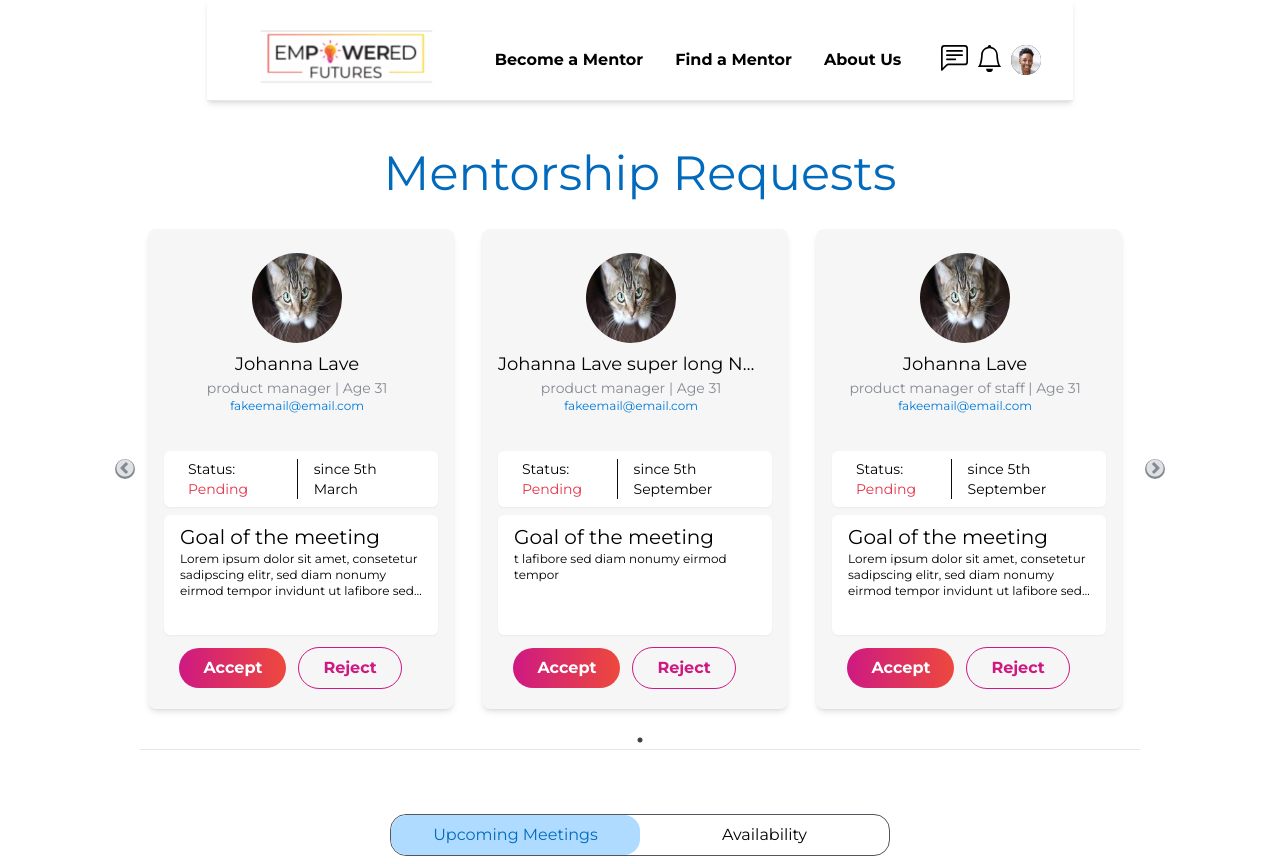
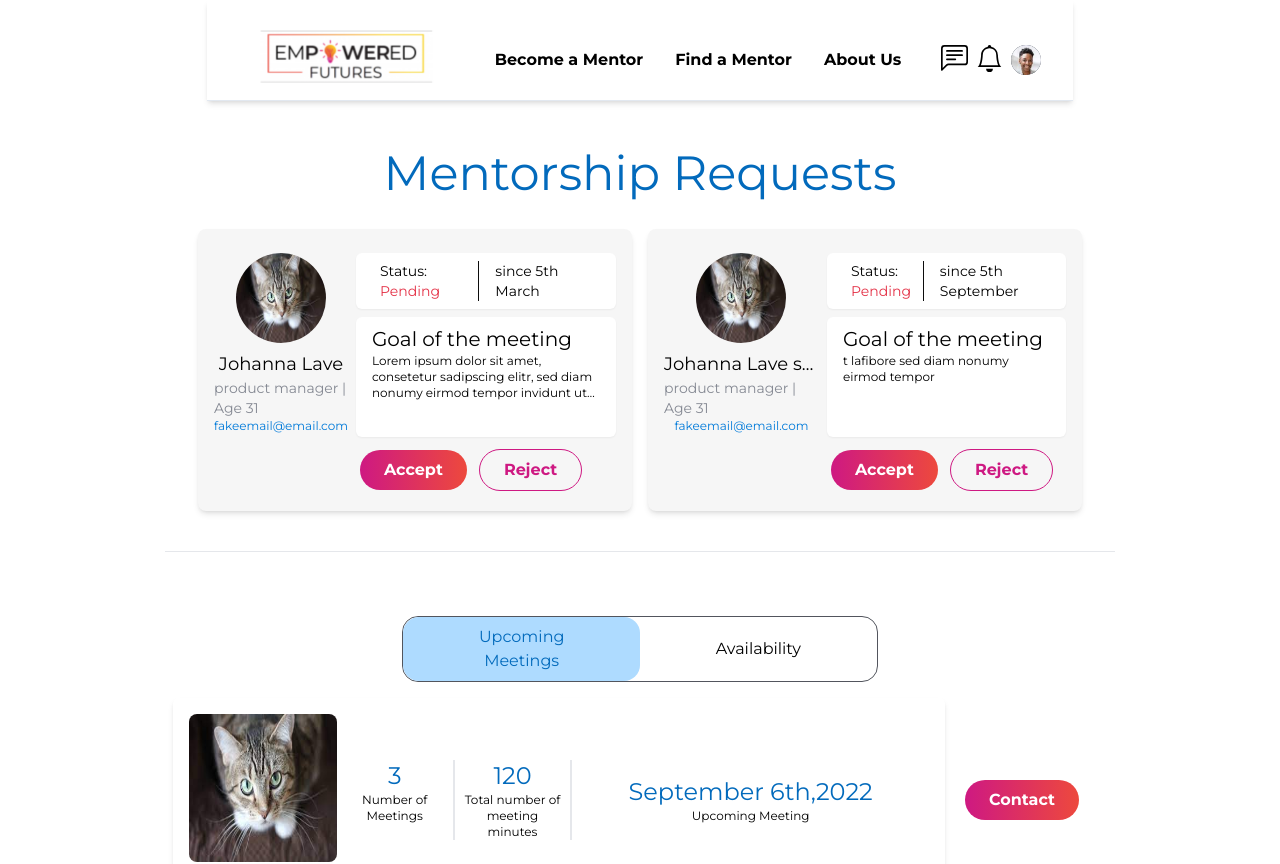
Before and after one commit to JasonXB/EF_Clone, a Next.js app: page /mentor-dashboard in a window 1280 px wide. Shown: the top 864 px of the page. Built offline with nearby package versions, Linux system fonts and the light colour scheme; what tw-elements would draw is missing.

Commit message:
typescript interfaces added

```diff
--- a/src/components/mentorDashboard/display-upcoming-availability.tsx
+++ b/src/components/mentorDashboard/display-upcoming-availability.tsx
@@ -46,11 +46,7 @@ const DisplayUpcomingAvailabilityContainer = () => {
                 </div>
               ) : (
                 placeholderDataForMeetings.map((each, i) => (
-                  <UpcomingMeetingCard
-                    key={i}
-                    props={each}
-                    upcomingMeetingAmount={placeholderDataForMeetings.length}
-                  />
+                  <UpcomingMeetingCard key={i} props={each} />
                 ))
               )}
             </div>
--- a/src/components/mentorDashboard/mentorship-request-card.tsx
+++ b/src/components/mentorDashboard/mentorship-request-card.tsx
@@ -1,8 +1,25 @@
-import Image from 'next/image';
+import Image, { StaticImageData } from 'next/image';
 import placeholder from '../assets/cat.jpeg';
 import Button from '../buttons/reusable-buttons';
 
-const MentorshipRequestCard = (props: any, numberOfRequests: number) => {
+//this will have to be updated when api props are sent down
+interface MentorshipRequestCardProps {
+  name: string;
+  position: string;
+  avatar: string;
+  age: string;
+  email: string;
+  date: string;
+  status: string;
+  goalOfMeeting: string;
+  numberOfRequest?: number;
+}
+type MentorshipRequestCardType = {
+  props: MentorshipRequestCardProps;
+  numberOfRequests: number;
+};
+
+const MentorshipRequestCard = (props: MentorshipRequestCardType) => {
   //avatar will be a future pass
   const { name, position, avatar, age, email, status, date, goalOfMeeting } =
     props.props;
@@ -32,7 +49,7 @@ const MentorshipRequestCard = (props: any, numberOfRequests: number) => {
             height={90}
           />
         </div>
-        <span className="max-w-full text-lg truncate">{name}</span>
+        <span className="text-lg truncate max-w-[13ch] ">{name}</span>
         <h2 className="max-w-full text-sm text-smoke-2">
           {/* | divider looks a little weird on certain break points. trying to think of dynamic solution */}
           {position}
--- a/src/components/mentorDashboard/tempData.tsx
+++ b/src/components/mentorDashboard/tempData.tsx
@@ -21,17 +21,17 @@ export const placeholderDataForRequest = [
     date: '5th September',
     goalOfMeeting: 't lafibore sed diam nonumy eirmod tempor',
   },
-  {
-    name: 'Johanna Lave',
-    position: 'product manager of staff ',
-    avatar: 'image src dynamic',
-    age: '31',
-    email: 'fakeemail@email.com',
-    status: 'Pending',
-    date: '5th September',
-    goalOfMeeting:
-      'Lorem ipsum dolor sit amet, consetetur sadipscing elitr, sed diam nonumy eirmod tempor invidunt ut lafibore sed diam nonumy eirmod tempor',
-  },
+  // {
+  //   name: 'Johanna Lave',
+  //   position: 'product manager of staff ',
+  //   avatar: 'image src dynamic',
+  //   age: '31',
+  //   email: 'fakeemail@email.com',
+  //   status: 'Pending',
+  //   date: '5th September',
+  //   goalOfMeeting:
+  //     'Lorem ipsum dolor sit amet, consetetur sadipscing elitr, sed diam nonumy eirmod tempor invidunt ut lafibore sed diam nonumy eirmod tempor',
+  // },
   // {
   //   name: 'Johanna Lave',
   //   position: 'product manager',
--- a/src/components/mentorDashboard/upcoming-meetings-card.tsx
+++ b/src/components/mentorDashboard/upcoming-meetings-card.tsx
@@ -2,7 +2,18 @@ import placeholderImg from '../assets/cat.jpeg';
 import Avatar from '../avatar/avatar';
 import Button from '../buttons/reusable-buttons';
 
-const UpcomingMeetingCard = (props: any) => {
+//this will have to be updated when api props are sent down
+interface UpcomingMeetingCardProps {
+  name: string;
+  avatar: string;
+  numberOfMeetings: { individual: number; totalMins: number };
+  nextMeeting: string;
+}
+type UpcomingMeetingPropsType = {
+  props: UpcomingMeetingCardProps;
+};
+
+const UpcomingMeetingCard = (props: UpcomingMeetingPropsType) => {
   const { name, avatar, numberOfMeetings, nextMeeting } = props.props;
   //avatar will be passed in the future
 
```
